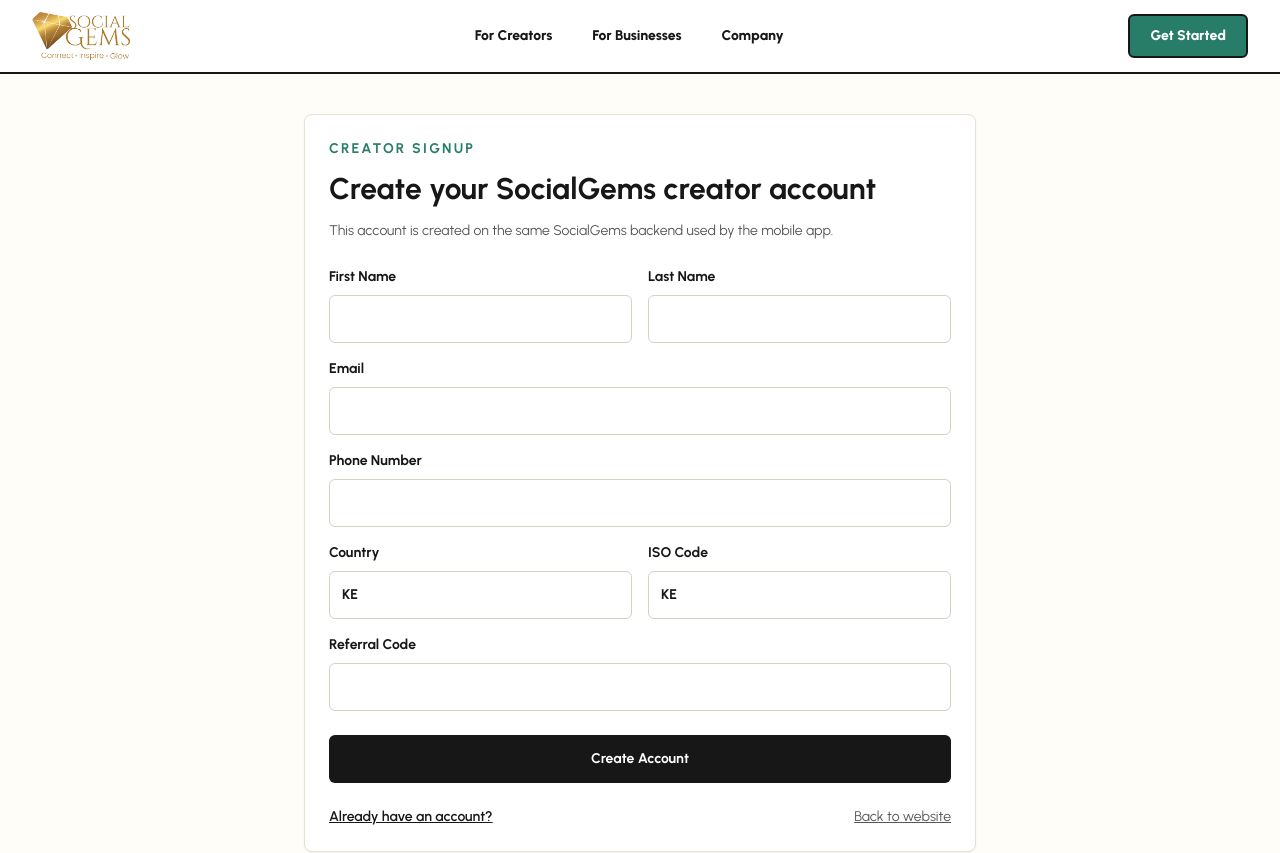
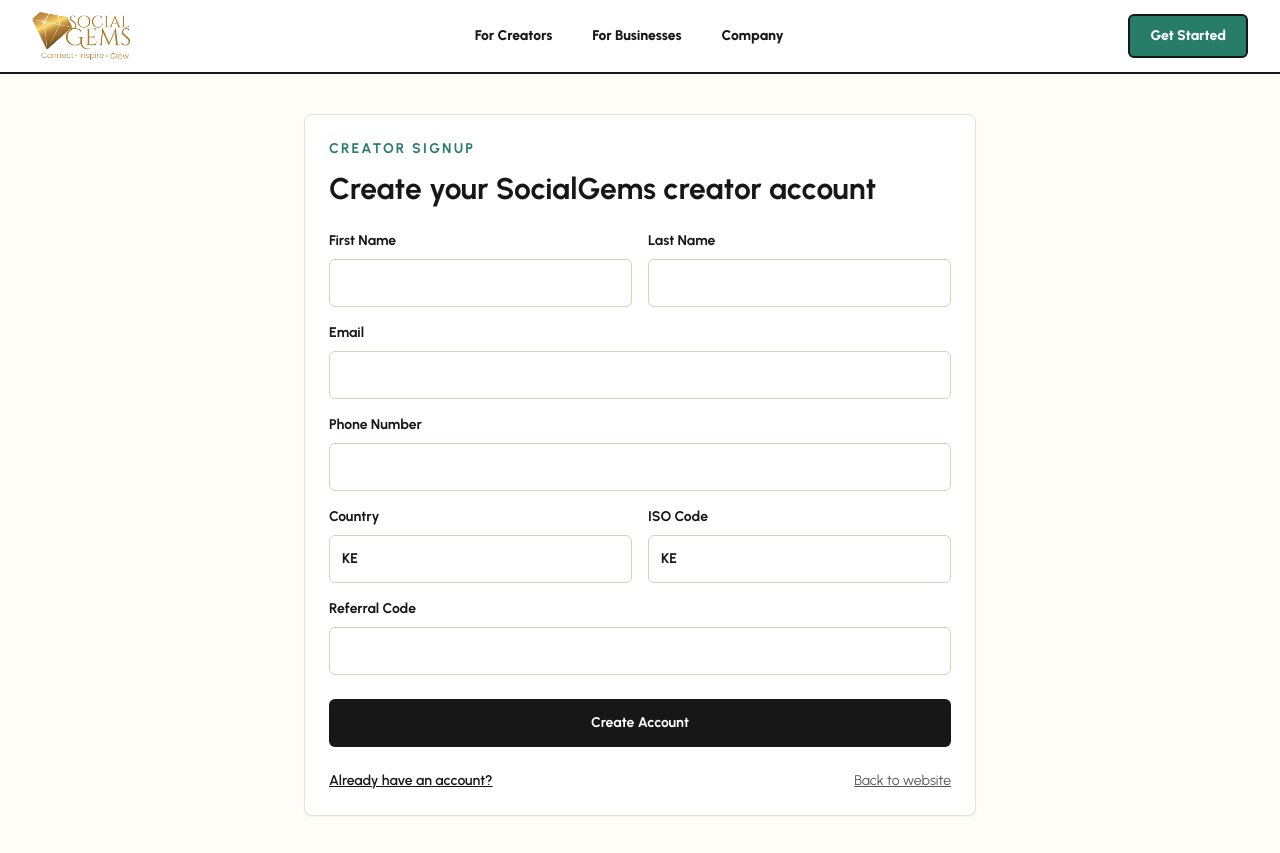
Before and after one commit to tek-juice/socialgems-website, a Next.js app: page /creator/signup in a window 1280 px wide. Shown: the top 853 px of the page. Built offline with nearby package versions, Linux system fonts and the light colour scheme.

Commit message:
refactor: remove redundant information from signup form header

```diff
--- a/src/app/components/SocialGemsSignupForm.tsx
+++ b/src/app/components/SocialGemsSignupForm.tsx
@@ -149,10 +149,6 @@
       <h1 className="mt-3 text-3xl font-bold text-[#171717]">
         {isBusiness ? "Create a SocialGems business account" : "Create your SocialGems creator account"}
       </h1>
-      <p className="mt-3 text-sm leading-6 text-[#555]">
-        This account is created on the same SocialGems backend used by the mobile app.
-      </p>
-
       {message ? <p className="mt-5 rounded-md bg-[#fff5d5] px-3 py-2 text-sm font-semibold text-[#5c4218]">{message}</p> : null}
 
       {step === "details" ? (
```
